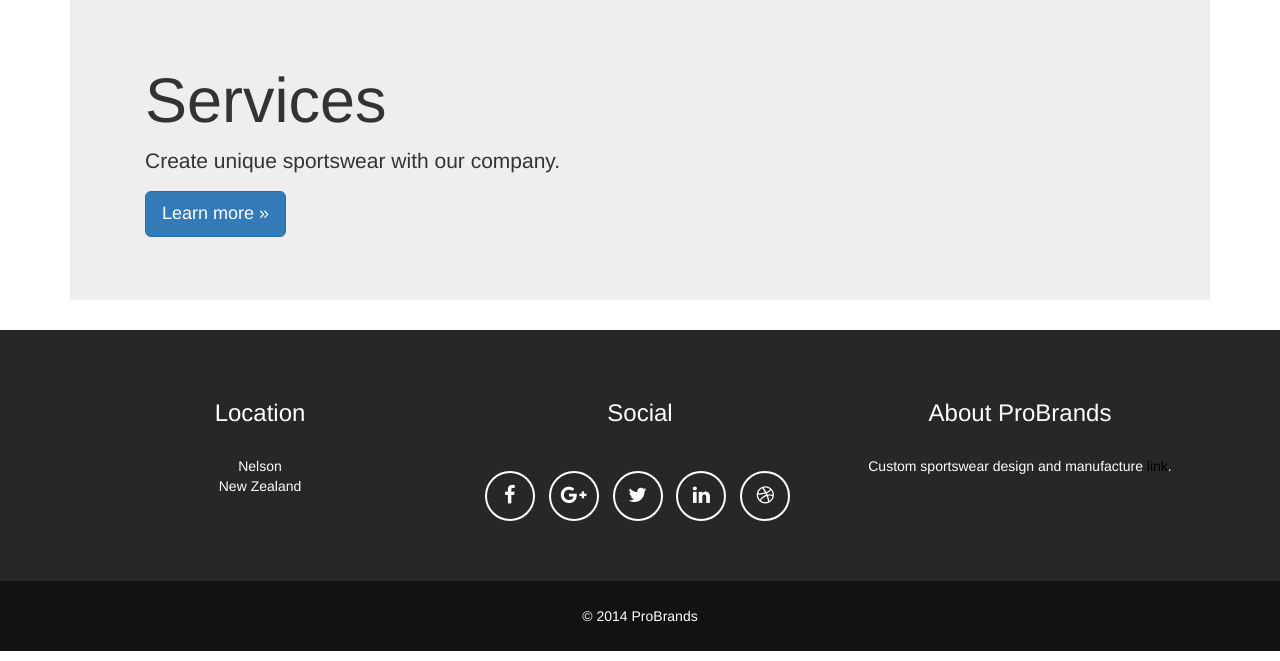
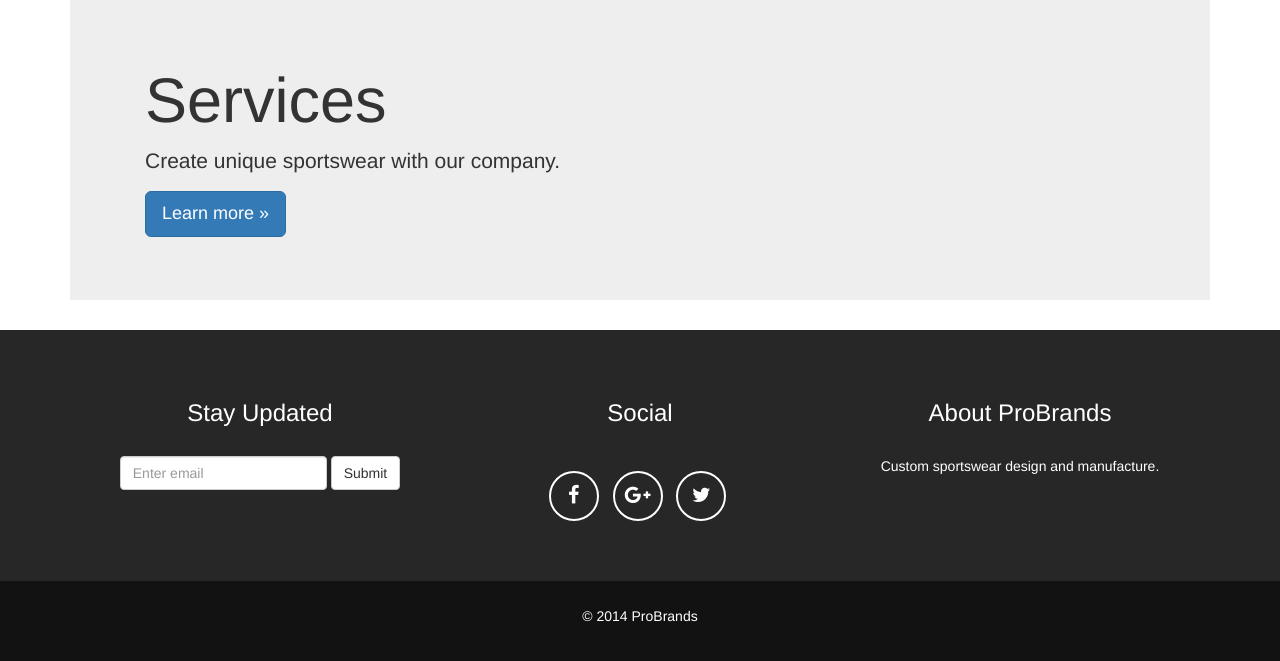
Before and after one commit to jakefb/astra, a plain HTML site: page index.html in a window 1280 px wide. Shown: the part 549-1210 px from the top of the page. Drawn offline with nearby package versions, Linux system fonts and the light colour scheme.

Commit message:
error correction

```diff
--- a/index.html
+++ b/index.html
@@ -16,7 +16,7 @@
     <!-- Custom styles for this template -->
     <link href="css/design.css" rel="stylesheet">
 
-    <!-- FONT AWESOME -->
+    <!-- Font Awesome -->
     <link href="https://maxcdn.bootstrapcdn.com/font-awesome/4.2.0/css/font-awesome.min.css" rel="stylesheet">
 
   </head>
@@ -166,38 +166,38 @@
 
     </div> <!-- /container -->
 
-    <!--FOOTER-->
+    <!-- Footer -->
     <footer class="text-center">
       <div class="footer-above">
         <div class="container">
           <div class="row">
             <div class="footer-col col-md-4">
-                        <h3>Location</h3>
-                        <p>Nelson<br>New Zealand</p>
+              <h3>Stay Updated</h3>
+              <form class="form-inline" role="form">
+                <div class="form-group">
+                  <label class="sr-only" for="exampleInputEmail2">Email address</label>
+                  <input type="email" class="form-control" id="email" placeholder="Enter email">
+                  <button type="submit" class="btn btn-default">Submit</button>
+                </div>
+              </form>
             </div>
             <div class="footer-col col-md-4">
               <h3>Social</h3>
                 <ul class="list-inline">
                   <li>
-                                <a href="#" class="btn-social btn-outline"><i class="fa fa-fw fa-facebook"></i></a>
+                    <a href="http://www.facebook.com/" class="btn-social btn-outline"><i class="fa fa-fw fa-facebook"></i></a>
                   </li>
                   <li>
-                                <a href="#" class="btn-social btn-outline"><i class="fa fa-fw fa-google-plus"></i></a>
+                    <a href="http://www.google.com/" class="btn-social btn-outline"><i class="fa fa-fw fa-google-plus"></i></a>
                   </li>
                   <li>
-                                <a href="#" class="btn-social btn-outline"><i class="fa fa-fw fa-twitter"></i></a>
-                            </li>
-                            <li>
-                                <a href="#" class="btn-social btn-outline"><i class="fa fa-fw fa-linkedin"></i></a>
-                            </li>
-                            <li>
-                                <a href="#" class="btn-social btn-outline"><i class="fa fa-fw fa-dribbble"></i></a>
+                    <a href="http://www.twitter.com/" class="btn-social btn-outline"><i class="fa fa-fw fa-twitter"></i></a>
                   </li>
                 </ul>
               </div>
               <div class="footer-col col-md-4">
                 <h3>About ProBrands</h3>
-                        <p>Custom sportswear design and manufacture <a href="http://startbootstrap.com">link</a>.</p>
+                <p>Custom sportswear design and manufacture.</p>
               </div>
             </div>
           </div>
@@ -206,7 +206,8 @@
           <div class="container">
             <div class="row">
               <div class="col-lg-12">
-                        &copy; 2014 ProBrands
+                <p>&copy; 2014 ProBrands</p>
+              </div>
             </div>
           </div>
         </div>
```
Lines whose indentation alone changed are shown as unchanged.
